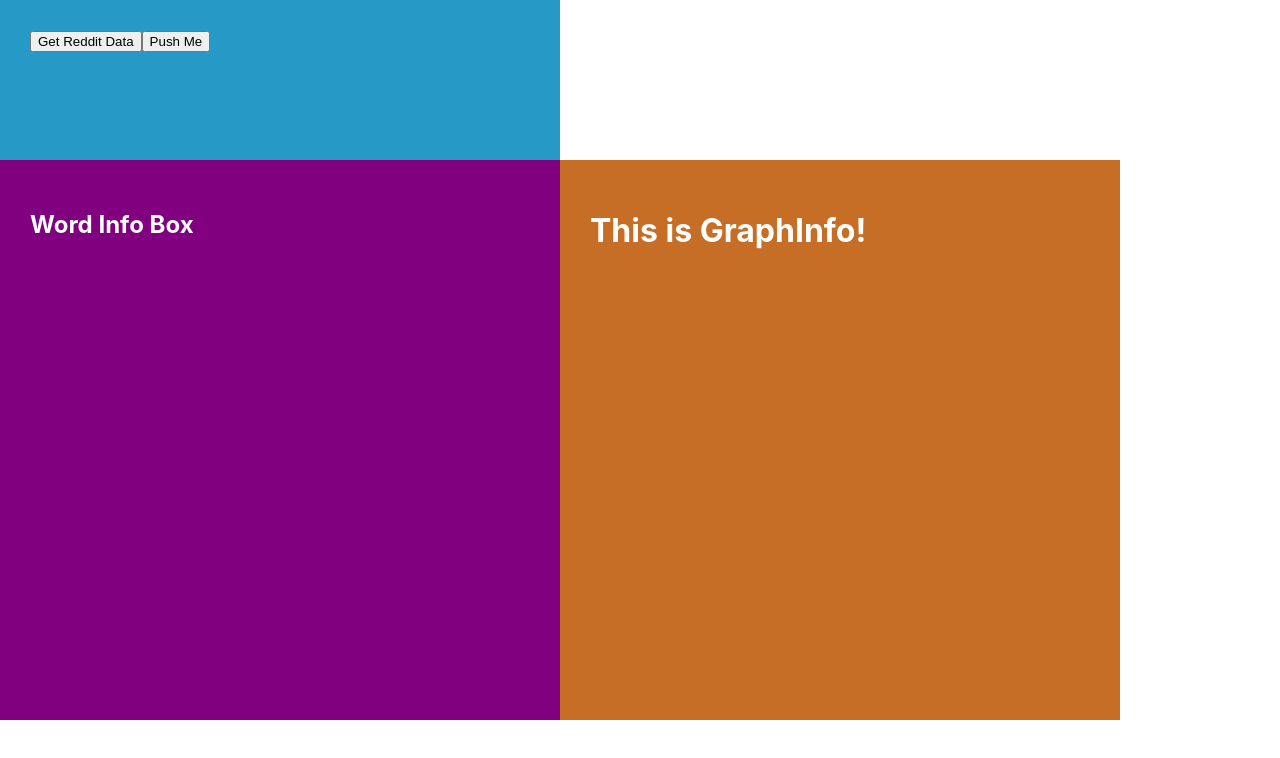
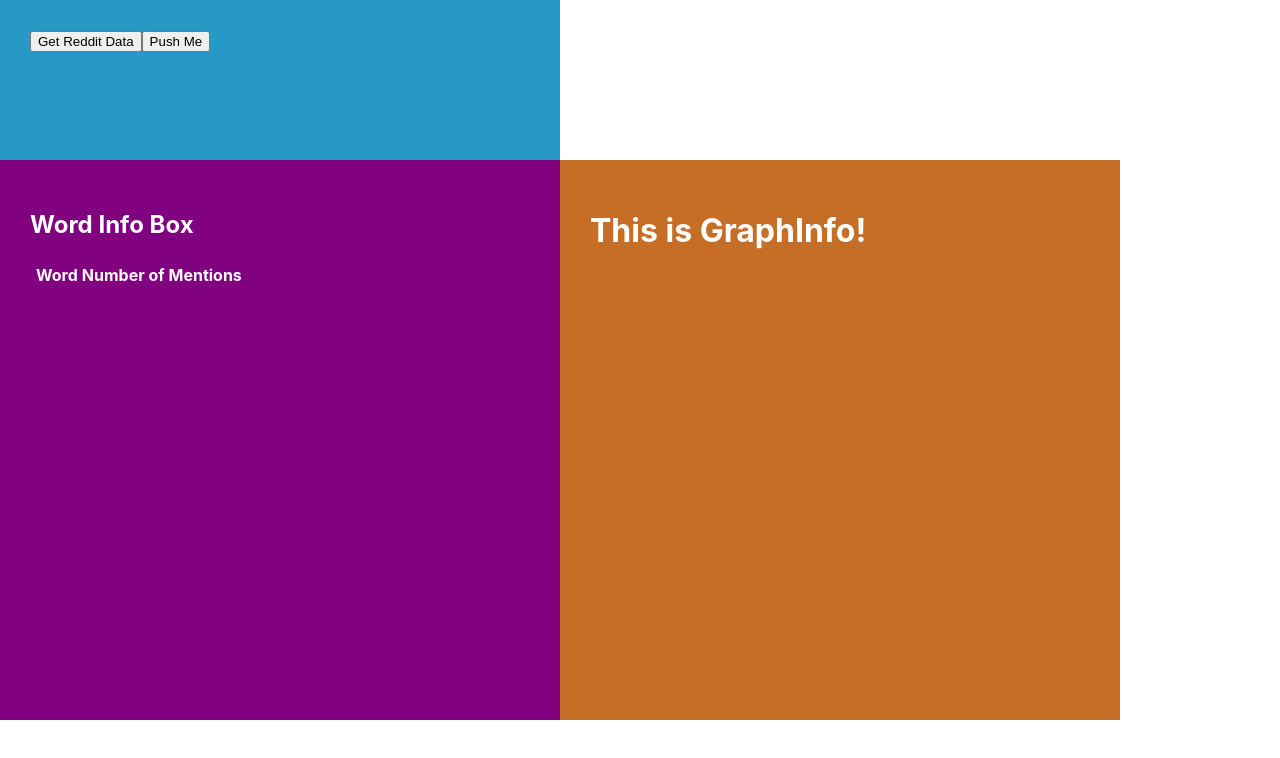
Before and after one commit to The-Adam-The/week_7_hw_reddit_api, a React (Create React App) app: page / in a window 1280 px wide. Shown: the top 758 px of the page. Built offline with nearby package versions, Linux system fonts and the light colour scheme.

Commit message:
word info now displays table showing a breakdown of the word data

```diff
--- a/src/components/WordInfo.js
+++ b/src/components/WordInfo.js
@@ -1,7 +1,11 @@
 import React from 'react';
+import WordDataItem from './WordItem';
 
-const WordInfo = ({redditTest}) => {
+const WordInfo = ({wordCount}) => {
 
+    const wordDataNodes = wordCount.map((word, index) => {
+        return <WordDataItem wordName={word[0]} wordCountNumber={word[1]} key={index}/>
+    })
 
 
 
@@ -10,7 +14,15 @@ return (
 
     <div className="word-info-box">
         <h2>Word Info Box</h2>
-        <h2> {redditTest}</h2>
+        <table>
+            <th>
+                <td>Word</td>
+                <td>Number of Mentions</td>
+            </th>
+            {wordDataNodes}
+
+        </table>
+
     </div>
 )
 };
--- /dev/null
+++ b/src/components/WordItem.js
@@ -0,0 +1,15 @@
+import React from 'react';
+
+const WordDataItem = ({wordName, wordCountNumber}) => {
+
+    return (
+        <>
+        <tr>
+            <td>{wordName}</td>
+            <td>{wordCountNumber}</td>
+        </tr>
+        </>
+    );
+};
+
+export default WordDataItem;
--- a/src/containers/MainContainer.js
+++ b/src/containers/MainContainer.js
@@ -10,9 +10,7 @@ const MainContainer = () => {
     // const [redditPage, setRedditPage] = useState("www.reddit.com");
     // const [newRedditPage, setNewRedditPage] = useState("")
     const [redditData, setRedditData] = useState("");
-    const [titleList, setTitleList] = useState([]);
-    const [wordList, setWordList] = useState([]);
-
+    const [wordCount, setWordCount] = useState([]);
 
     const fetchRedditPage = () => {
         fetch("/r/worldnews.json")
@@ -23,35 +21,58 @@ const MainContainer = () => {
 
     const handleGetTitle = () => {
         getTitleData();
-    }
-
+    };
     const handleRedditAPI = () => {
         fetchRedditPage();
-    }
+    };
+
+    // Functions courtesy of unique-words modules https://www.npmjs.com/package/unique-words
+    const split = (...args) => [].concat.apply([], args).join(' ').split(/\W+/);
+
+    const wordCounts = (...args) => {
+        return split(...args).reduce((acc, word) => {
+          if (word) acc[word] = (acc[word] || 0) + 1;
+          return acc;
+        }, {});
+      };
+
+    const sortWordcount = (wordCount) => {
+        const wordList = [];
+
+        for (var word in wordCount) {
+            wordList.push([word, wordCount[word]])
+        };
+
+        const filteredWordList = wordList.filter(word =>  word[1] > 1 && word[0].length > 1 && word[0] != "and" && word[0] != "to" &&
+        word[0] != "of" && word[0] != "the" && word[0] != "is" && word[0] != "so" && word[0] != "that" && word[0] !="this" && word[0] != "are"
+        && word[0] != "as" && word[0] != "by" && word[0] != 'at');
+
+        console.log(filteredWordList)
+
+        filteredWordList.sort(function(a, b) {
+            return a[1] - b[1];
+        });
+
+        filteredWordList.reverse()
+        console.log('wordList', filteredWordList)
+        setWordCount(filteredWordList)
+        return wordList
+      };
 
     const getTitleData = () => {
         const usableData = redditData.data.children
         // console.log(redditData.data.children[1].data.title)
         const titles = []
-
         for (var i=1; i < redditData.data.children.length; i++) {
             titles.push(redditData.data.children[i].data.title)
         }
-        setTitleList(titles)
-        console.log(titleList)
+        const allElements = titles.join();
+        const lowerWords = allElements.toLowerCase()
+        const wordCountObject = wordCounts(lowerWords)
+        sortWordcount(wordCountObject)
 
-        const allElements = titleList.join();
-        console.log(allElements)
-        const lowerWords = allElements.toLowerCase()
-        const words = lowerWords.split(" ");
-        setWordList(words);
-        console.log(wordList);
-        // console.log(unique.counts(wordList))
     };
 
-    // const countWords = () => {
-
-    // }
 
 
 
@@ -82,7 +103,7 @@ const MainContainer = () => {
                 </div>
             </div>
             <div className="bottom-container">
-                <WordInfo/>
+                <WordInfo wordCount={wordCount}/>
                 <GraphInfo/>
             </div>
         </div>
```
